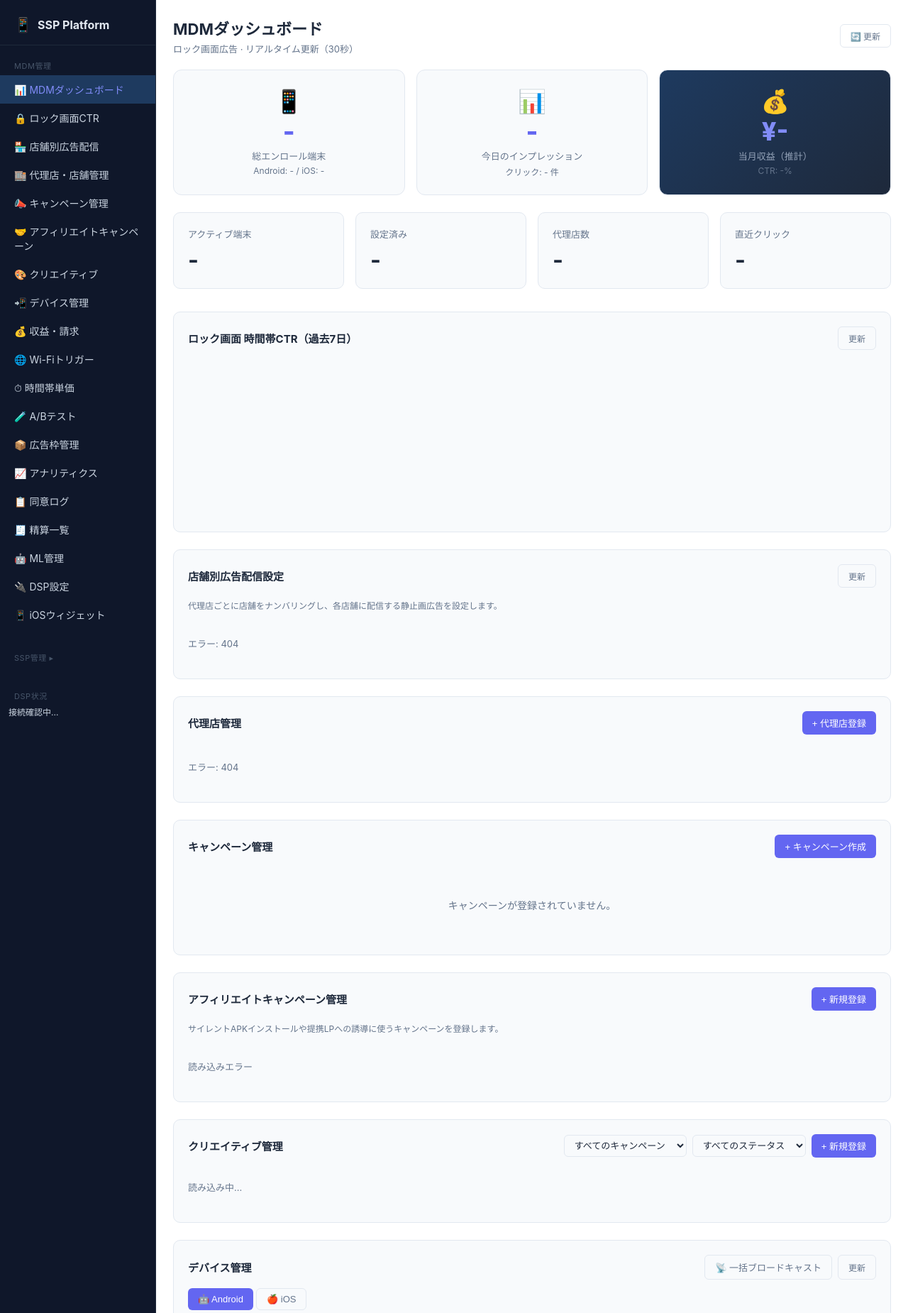
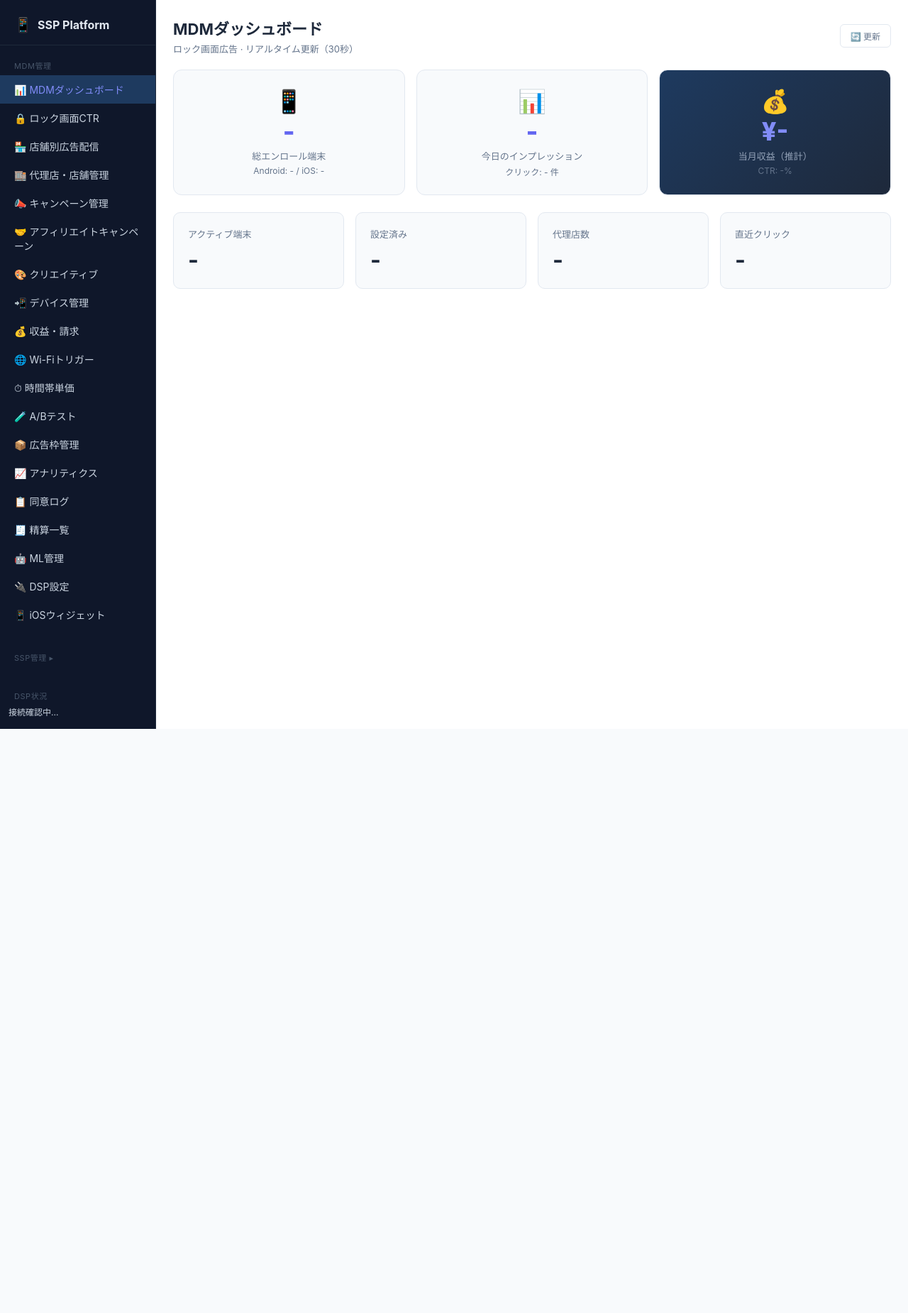
Before and after one commit to Fujifujimon88/ssp, a Python web app: template dashboard/templates/admin.html in a window 1280 px wide. Shown: the part 92-1942 px from the top of the page at 71% size. After the commit the page ends 1119 px from the top, so only its background shows below. Run offline with Jinja, Linux system fonts and the light colour scheme; the template is opened without the code that fills it: most values are stand-ins (such as "Sample title", 1, 10 or a date in 2020); a map, chart or similar area stays blank.

Commit message:
feat: 管理画面をサイドバーごとにセクション切り替え表示に変更
- 全セクションをデフォルト非表示にし、サイドバークリックで1セクションずつ表示
- showSection() 関数でアクティブなセクションとナビのハイライトを同期
- URLハッシュを更新しブラウザの戻る/進むにも対応（/admin#billing 等で直接アクセス可能）
- SSPチャート(chart-row)をoverview sectionの内部に移動
- フェードインアニメーション追加

Co-Authored-By: Claude Sonnet 4.6 <noreply@anthropic.com>

```diff
--- a/dashboard/templates/admin.html
+++ b/dashboard/templates/admin.html
@@ -142,8 +142,12 @@
       margin-top: 4px;
     }
 
-    /* アンカーリンクが固定ヘッダーに隠れないようにオフセット */
-    section[id], div[id] { scroll-margin-top: 72px; }
+    /* セクション表示制御 — サイドバーで1セクションずつ切り替え */
+    main > section { display: none; }
+    main > section.active { display: block; }
+    /* ページ遷移アニメーション */
+    main > section.active { animation: fadeIn .15s ease; }
+    @keyframes fadeIn { from { opacity: 0; transform: translateY(4px); } to { opacity: 1; transform: translateY(0); } }
   </style>
 </head>
 <body>
@@ -173,31 +177,31 @@
     </div>
 
     <div class="section-label">MDM管理</div>
-    <a href="#mdm-dashboard" class="active">📊 MDMダッシュボード</a>
-    <a href="#lockscreen-analytics">🔒 ロック画面CTR</a>
-    <a href="#store-ad-delivery">🏪 店舗別広告配信</a>
-    <a href="#dealers">🏬 代理店・店舗管理</a>
-    <a href="#campaigns">📣 キャンペーン管理</a>
-    <a href="#affiliate-campaigns">🤝 アフィリエイトキャンペーン</a>
-    <a href="#creatives">🎨 クリエイティブ</a>
-    <a href="#devices">📲 デバイス管理</a>
-    <a href="#billing">💰 収益・請求</a>
-    <a href="#wifi-triggers">🌐 Wi-Fiトリガー</a>
-    <a href="#time-slots">⏱ 時間帯単価</a>
-    <a href="#experiments">🧪 A/Bテスト</a>
-    <a href="#ad-slots">📦 広告枠管理</a>
-    <a href="#analytics">📈 アナリティクス</a>
-    <a href="#consent-logs">📋 同意ログ</a>
-    <a href="#invoices">🧾 精算一覧</a>
-    <a href="#ml-pipeline">🤖 ML管理</a>
-    <a href="#dsp-configs">🔌 DSP設定</a>
-    <a href="#ios-widget">📱 iOSウィジェット</a>
+    <a href="#mdm-dashboard" data-section="mdm-dashboard" class="active" onclick="showSection('mdm-dashboard'); return false;">📊 MDMダッシュボード</a>
+    <a href="#lockscreen-analytics" data-section="lockscreen-analytics" onclick="showSection('lockscreen-analytics'); return false;">🔒 ロック画面CTR</a>
+    <a href="#store-ad-delivery" data-section="store-ad-delivery" onclick="showSection('store-ad-delivery'); return false;">🏪 店舗別広告配信</a>
+    <a href="#dealers" data-section="dealers" onclick="showSection('dealers'); return false;">🏬 代理店・店舗管理</a>
+    <a href="#campaigns" data-section="campaigns" onclick="showSection('campaigns'); return false;">📣 キャンペーン管理</a>
+    <a href="#affiliate-campaigns" data-section="affiliate-campaigns" onclick="showSection('affiliate-campaigns'); return false;">🤝 アフィリエイトキャンペーン</a>
+    <a href="#creatives" data-section="creatives" onclick="showSection('creatives'); return false;">🎨 クリエイティブ</a>
+    <a href="#devices" data-section="devices" onclick="showSection('devices'); return false;">📲 デバイス管理</a>
+    <a href="#billing" data-section="billing" onclick="showSection('billing'); return false;">💰 収益・請求</a>
+    <a href="#wifi-triggers" data-section="wifi-triggers" onclick="showSection('wifi-triggers'); return false;">🌐 Wi-Fiトリガー</a>
+    <a href="#time-slots" data-section="time-slots" onclick="showSection('time-slots'); return false;">⏱ 時間帯単価</a>
+    <a href="#experiments" data-section="experiments" onclick="showSection('experiments'); return false;">🧪 A/Bテスト</a>
+    <a href="#ad-slots" data-section="ad-slots" onclick="showSection('ad-slots'); return false;">📦 広告枠管理</a>
+    <a href="#analytics" data-section="analytics" onclick="showSection('analytics'); return false;">📈 アナリティクス</a>
+    <a href="#consent-logs" data-section="consent-logs" onclick="showSection('consent-logs'); return false;">📋 同意ログ</a>
+    <a href="#invoices" data-section="invoices" onclick="showSection('invoices'); return false;">🧾 精算一覧</a>
+    <a href="#ml-pipeline" data-section="ml-pipeline" onclick="showSection('ml-pipeline'); return false;">🤖 ML管理</a>
+    <a href="#dsp-configs" data-section="dsp-configs" onclick="showSection('dsp-configs'); return false;">🔌 DSP設定</a>
+    <a href="#ios-widget" data-section="ios-widget" onclick="showSection('ios-widget'); return false;">📱 iOSウィジェット</a>
 
     <details style="margin-top:16px">
       <summary class="section-label" style="cursor:pointer;list-style:none">SSP管理 ▸</summary>
-      <a href="#overview">📈 RTB概要</a>
-      <a href="#publishers">📰 パブリッシャー</a>
-      <a href="#api-guide">🔗 API連携</a>
+      <a href="#overview" data-section="overview" onclick="showSection('overview'); return false;">📈 RTB概要</a>
+      <a href="#publishers" data-section="publishers" onclick="showSection('publishers'); return false;">📰 パブリッシャー</a>
+      <a href="#api-guide" data-section="api-guide" onclick="showSection('api-guide'); return false;">🔗 API連携</a>
     </details>
 
     <div class="section-label" style="margin-top:16px">DSP状況</div>
@@ -779,10 +783,9 @@ curl http://localhost:8000/api/slots/SLOT_ID/tag \
           <div class="kpi-value" id="kpi-ecpm">$<span id="kpi-ecpm-val">-</span></div>
         </div>
       </div>
-    </section>
 
       <!-- SSP グラフ -->
-    <div class="chart-row">
+      <div class="chart-row" style="margin-top:24px">
         <div class="card">
           <div class="card-title">時間帯別インプレッション（直近24h）</div>
           <div class="chart-wrap"><canvas id="chart-imp"></canvas></div>
@@ -792,6 +795,7 @@ curl http://localhost:8000/api/slots/SLOT_ID/tag \
           <div class="chart-wrap"><canvas id="chart-dsp"></canvas></div>
         </div>
       </div>
+    </section>
 
     <!-- パブリッシャー一覧 -->
     <section id="publishers" class="card" style="margin-bottom:24px">
@@ -1300,6 +1304,21 @@ curl http://localhost:8000/api/slots/SLOT_ID/tag \
 </div>
 
 <script>
+// ── セクション切り替え ─────────────────────────────────────
+function showSection(id) {
+  // 全セクション非表示
+  document.querySelectorAll('main > section').forEach(s => s.classList.remove('active'));
+  // 対象セクションを表示
+  const target = document.getElementById(id);
+  if (target) target.classList.add('active');
+  // サイドバーのアクティブ状態を更新
+  document.querySelectorAll('nav a[data-section]').forEach(a => a.classList.remove('active'));
+  const navLink = document.querySelector(`nav a[data-section="${id}"]`);
+  if (navLink) navLink.classList.add('active');
+  // ハッシュを更新（スクロールなし）
+  history.replaceState(null, '', '#' + id);
+}
+
 // ── 管理者キー管理 ─────────────────────────────────────────
 const ADMIN_KEY_STORAGE = 'ssp_admin_key';
 
@@ -3212,7 +3231,16 @@ async function triggerMlTrain() {
   }
 }
 
-// 初期化
+// 初期化 — ハッシュに対応するセクションを表示（デフォルト: mdm-dashboard）
+const _initSection = (location.hash.slice(1)) || 'mdm-dashboard';
+showSection(_initSection);
+
+// ブラウザの戻る/進むに対応
+window.addEventListener('popstate', () => {
+  const s = location.hash.slice(1) || 'mdm-dashboard';
+  showSection(s);
+});
+
 checkKeyBanner();
 loadHealth();
 loadAdminStats();
```
Lines whose indentation alone changed are shown as unchanged.
